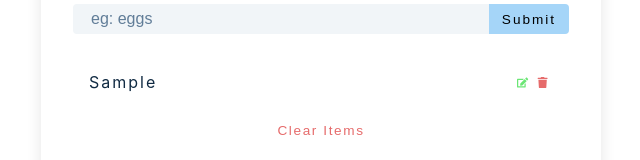
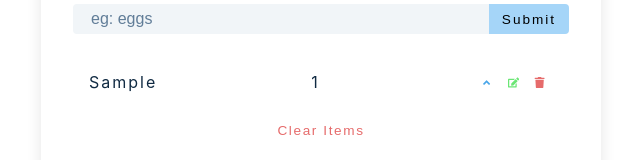
Before and after one commit to LisaVCherian/Grocery-List, a React (Create React App) app in the folder grocery-list/: page / in a window 1280 px wide. Both pictures are taken after typing "Sample" into the empty fields and a click on the button "Submit". Shown: the part 208-368 px from the top of the page, without its empty margins (319-959 px from the left). Built offline with nearby package versions, Linux system fonts and the light colour scheme.

Commit message:
added quantity

```diff
--- a/grocery-list/src/App.js
+++ b/grocery-list/src/App.js
@@ -9,6 +9,7 @@ function App() {
   const [editing, setEditing] = useState(false);
   const [editID, setEditID] = useState(null);
   const [alert, setAlert] = useState({ show: false, msg: '', type: '' });
+  const [quantity, setQuantity] = useState(1);
 
   const handleSubmit = (e) => {
     e.preventDefault();
@@ -29,7 +30,7 @@ function App() {
       showAlert(true, 'Item updated', 'success');
     }
     else {
-      const newItem = { id: new Date().getTime().toString(), title: name }
+      const newItem = { id: new Date().getTime().toString(), title: name, quanty: quantity }
       setList([...list, newItem]);
       showAlert(true, 'Item added to the list', 'success')
       setName('');
@@ -58,6 +59,13 @@ function App() {
     setName(x.title);
   }
 
+  const quant = (id) => {
+    let x = list.find((item) => item.id === id);
+    setEditing(true);
+    setEditID(id);
+    setQuantity(x.quanty += 1);
+  }
+
   return (
     <section className="section-center">
       <form className="grocery-form" onSubmit={handleSubmit}>
@@ -78,7 +86,7 @@ function App() {
 
       {list.length > 0 && (
         <div className="grocery-container">
-          <List items={list} removeItem={removeItem} editItem={editItem} />
+          <List items={list} removeItem={removeItem} editItem={editItem} quant={quant} />
           <button className="clear-btn" onClick={clearList} >Clear Items</button>
         </div>
       )}
--- a/grocery-list/src/List.js
+++ b/grocery-list/src/List.js
@@ -1,16 +1,18 @@
 import React from 'react';
-import { FaEdit, FaTrash } from 'react-icons/fa';
+import { FaEdit, FaTrash, FaAngleUp } from 'react-icons/fa';
 
-const List = ({ items, removeItem, editItem }) => {
+const List = ({ items, removeItem, editItem, quant }) => {
     return (
         <div className='grocery-list'>
             {items.map((item) => {
-                const { id, title } = item;
+                const { id, title, quanty } = item;
                 return (
                     <article className='grocery-item' key={id}>
                         <p className='title'>{title}</p>
+                        <p className='title'>{quanty}</p>
 
                         <div className='btn-container'>
+                            <button type='button' className='inc-btn' onClick={() => quant(id)}><FaAngleUp /></button>
                             <button type='button' className='edit-btn' onClick={() => editItem(id)}><FaEdit /></button>
                             <button type='button' className='delete-btn' onClick={() => removeItem(id)}><FaTrash /></button>
                         </div>
--- a/grocery-list/src/index.css
+++ b/grocery-list/src/index.css
@@ -265,13 +265,17 @@ main {
   transition: var(--transition);
 }
 .edit-btn,
-.delete-btn {
+.delete-btn,
+.inc-btn {
   background: transparent;
   border-color: transparent;
   cursor: pointer;
   font-size: 0.7rem;
-  margin: 0 0.15rem;
+  margin: 0 0.35rem;
   transition: var(--transition);
+}
+.inc-btn {
+  color: var(--clr-primary-5);
 }
 .edit-btn {
   color: var(--clr-green-light);
```
